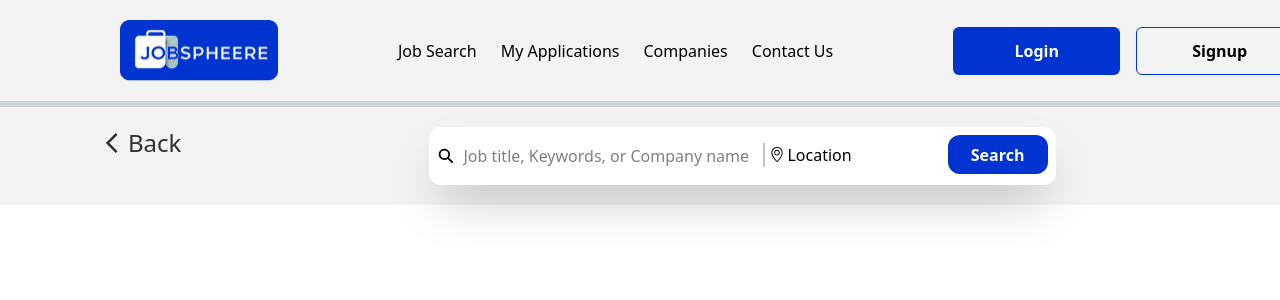
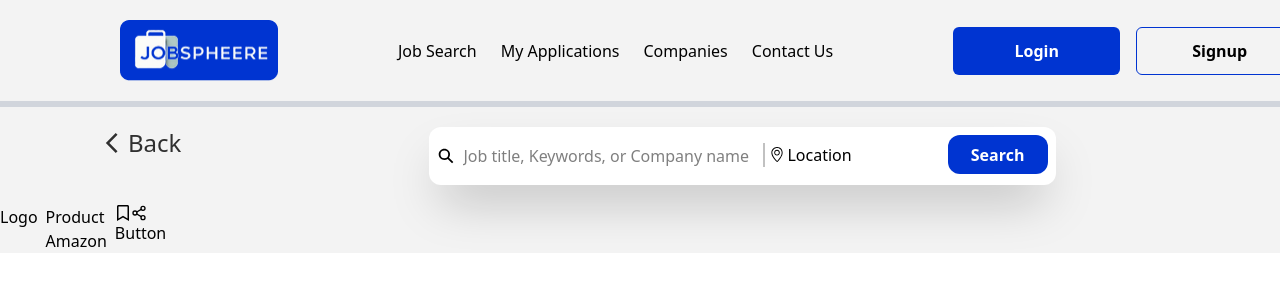
Before and after one commit to Moh-Sad/CSEC-ASTU-Full-Stack-BootCamp, a React (Vite) app in the folder React/Job Sphere/: page /details in a window 1280 px wide. Shown: the top 300 px of the page. Built offline with nearby package versions, Linux system fonts and the light colour scheme.

Commit message:
Enhance Details component layout with job logo and product information; clean up Main component code

```diff
--- a/React/Job Sphere/src/components/Details.jsx
+++ b/React/Job Sphere/src/components/Details.jsx
@@ -43,12 +43,23 @@ const Details = () => {
 
       <section>
         <div className="flex">
-            <div>
-
+          <div>
+            <div className="flex gap-2">
+              <div>Logo</div>
+              <div className="flex flex-col">
+                <h1>Product</h1>
+                <p>Amazon</p>
+              </div>
+              <div className="flex flex-col">
+                <div className="flex">
+                  <FaRegBookmark />
+                  <FiShare2 />
+                </div>
+                <div>Button</div>
+              </div>
             </div>
-            <div>
-
-            </div>
+          </div>
+          <div></div>
         </div>
       </section>
     </>
--- a/React/Job Sphere/src/components/Main.jsx
+++ b/React/Job Sphere/src/components/Main.jsx
@@ -113,7 +113,6 @@ const Main = () => {
 
   const filteredJobs = filterJobs();
   const currentPosts = filteredJobs.slice(firstPostIndex, lastPostIndex);
-
   const paginate = (pageNumber) => setCurrentPage(pageNumber);
 
   return (
```
